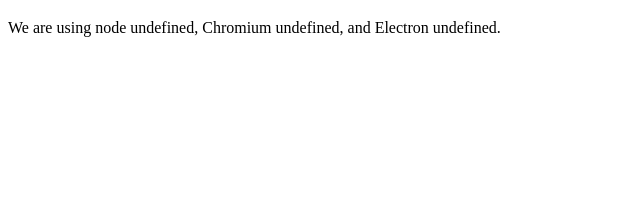
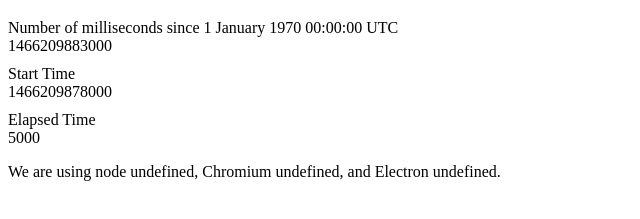
Before and after one commit to agentmirv/electroncubetimer, an Electron app: page index.html in a window 800 px wide. Shown: the part 61-280 px from the top of the page, without its empty margins (0-640 px from the left). Drawn offline with Linux system fonts and the light colour scheme.

Commit message:
Added electron-reload and setInterval callback

```diff
--- /dev/null
+++ b/app.js
@@ -0,0 +1,7 @@
+"use strict";
+
+document.addEventListener( "DOMContentLoaded", function() {
+    let version = process.version;
+    let e = document.getElementById( "info" );
+    e.textContent = "I'm running Node.js version: " + version;
+} );
--- a/index.html
+++ b/index.html
@@ -7,11 +7,43 @@
   <body>
     <h1>Electron Cube Timer Goes Here!</h1>
     <!-- All of the Node.js APIs are available in this renderer process. -->
+    <div>Number of milliseconds since 1 January 1970 00:00:00 UTC</div>
+    <div id="getTimeDisplay" style="margin-bottom:10px"></div>
+
+    <div>Start Time</div>
+    <div id="startTimeDisplay" style="margin-bottom:10px"></div>
+
+    <div>Elapsed Time</div>
+    <div id="elapsedTimeDisplay" style="margin-bottom:10px"></div>
+
+    <p>
     We are using node <script>document.write(process.versions.node)</script>,
     Chromium <script>document.write(process.versions.chrome)</script>,
     and Electron <script>document.write(process.versions.electron)</script>.
+    </p>
   </body>
+  <script>
+    var startDate = new Date();
+    var getTimeDisplay = document.getElementById('getTimeDisplay')
+    var startTimeDisplay = document.getElementById('startTimeDisplay')
 
+    function updateTimerDisplay()
+    {
+      var newDate = new Date()
+      var newTime = newDate.getTime()
+      var startTime = startDate.getTime()
+      var elapsedTime = newTime - startTime
+
+      getTimeDisplay.innerHTML = newTime
+      elapsedTimeDisplay.innerHTML = elapsedTime
+    }
+
+    startTimeDisplay.innerHTML = startDate.getTime()
+
+    window.setInterval(updateTimerDisplay, 1)
+
+  </script>
+  <script src="./app.js"></script>
   <script>
     // You can also require other files to run in this process
     /*require('./renderer.js')*/
--- a/main.js
+++ b/main.js
@@ -1,4 +1,7 @@
 const electron = require('electron')
+const reload = require("electron-reload")
+reload(__dirname, { electron: require("electron")})
+
 // Module to control application life.
 const app = electron.app
 // Module to create native browser window.
--- a/package.json
+++ b/package.json
@@ -10,6 +10,7 @@
   "author": "",
   "license": "ISC",
   "dependencies": {
-    "electron-prebuilt": "^1.2.2"
+    "electron-prebuilt": "^1.2.2",
+    "electron-reload": "^1.0.0"
   }
 }
```
